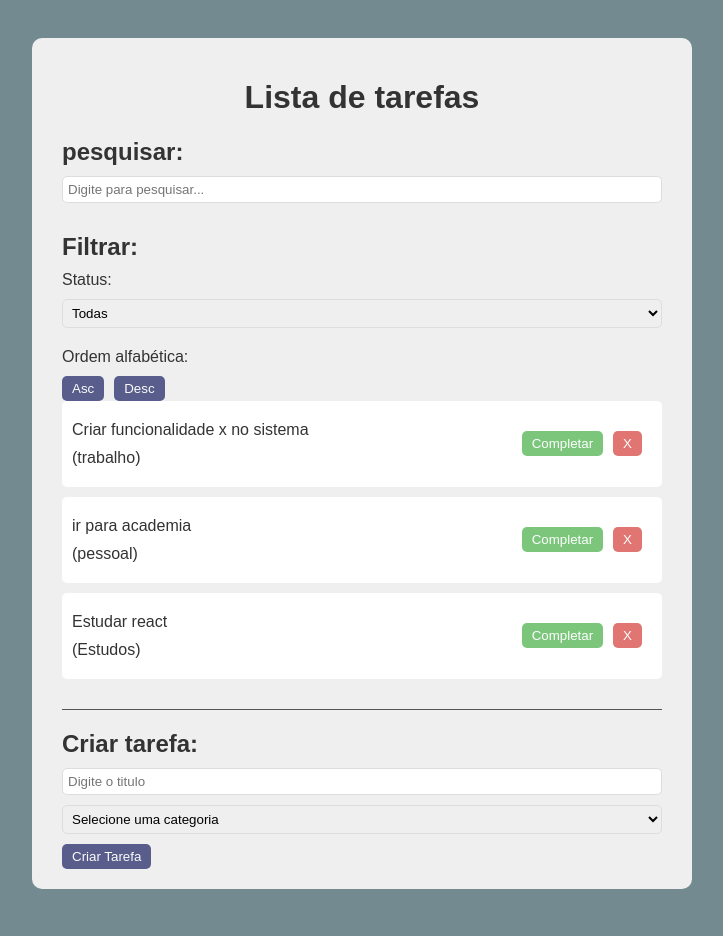
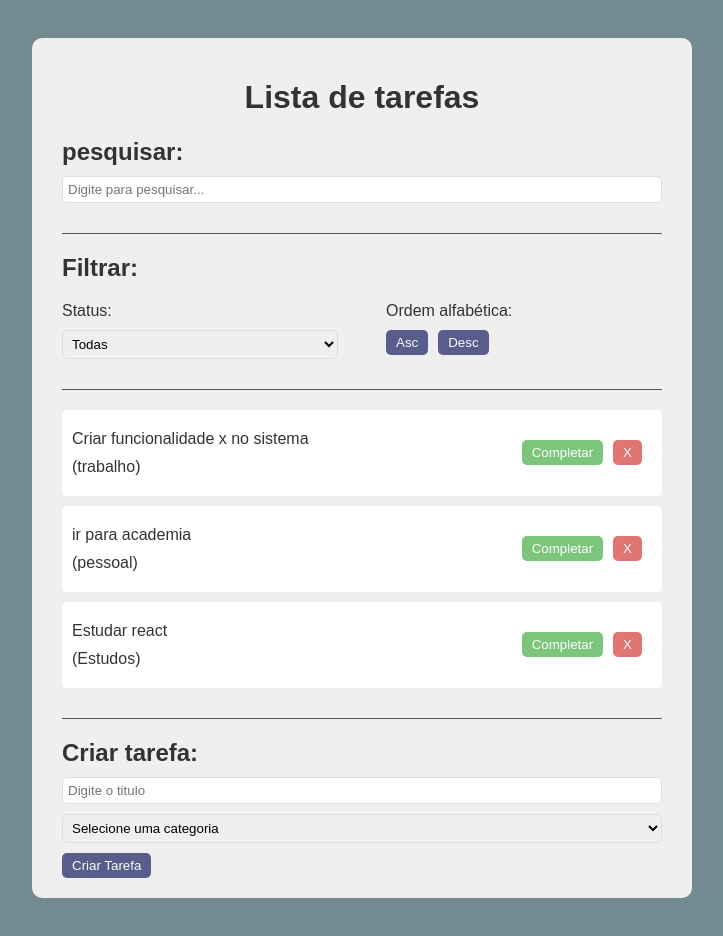
Before and after one commit to renata-aline/lista-de-tarefas, a React (Vite) app: page / in a window 1280 px wide. Shown: the top 936 px of the page, without its empty margins (278-1001 px from the left). Built offline with nearby package versions, Linux system fonts and the light colour scheme.

Commit message:
layout do componente filter

```diff
--- a/src/App.css
+++ b/src/App.css
@@ -37,8 +37,8 @@
   border: none;
   border-radius: 5px;
   cursor: pointer;
-  opacity: .8;
-  transition: .3s;
+  opacity: 0.8;
+  transition: 0.3s;
 }
 
 button:hover {
@@ -53,7 +53,7 @@
 
 .todo {
   background-color: #fff;
-  box-shadow: 0 0 10px rgba (0,0,0,0.1);
+  box-shadow: 0 0 10px rgba (0, 0, 0, 0.1);
   padding: 10px;
   margin-bottom: 10px;
   border-radius: 5px;
@@ -74,10 +74,28 @@
   padding-bottom: 1.5rem;
 }
 
-input, select {
+input,
+select {
   padding: 5px;
   margin-bottom: 10px;
   border: 1px solid #ddd;
   border-radius: 5px;
   width: 100%;
 }
+
+.filter,
+.search {
+  border-bottom: 1px solid #555;
+  margin-bottom: 20px;
+  padding-bottom: 20px;
+}
+
+.filter-options {
+  display: flex;
+  justify-content: space-between;
+  gap: 3rem;
+}
+
+.filter-options div {
+  flex: 1 1 0;
+}
```
